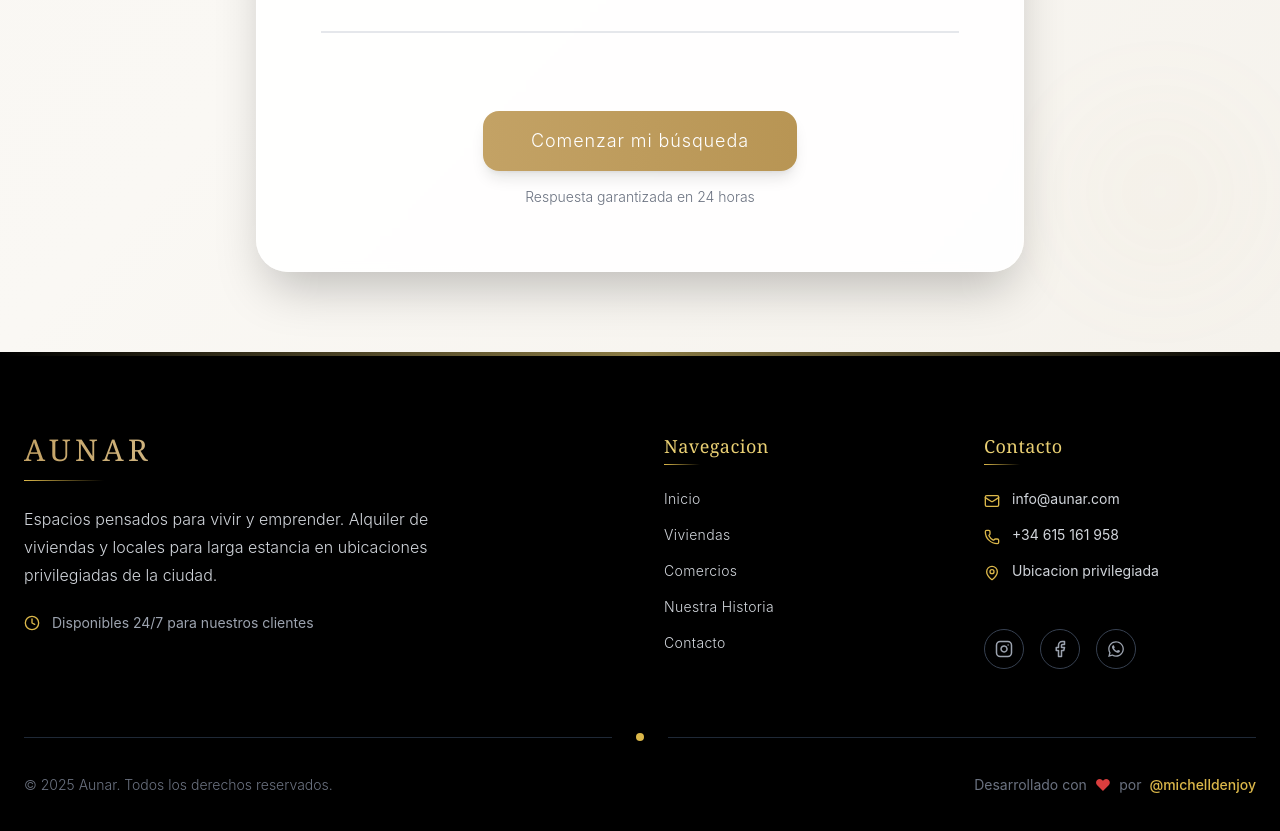
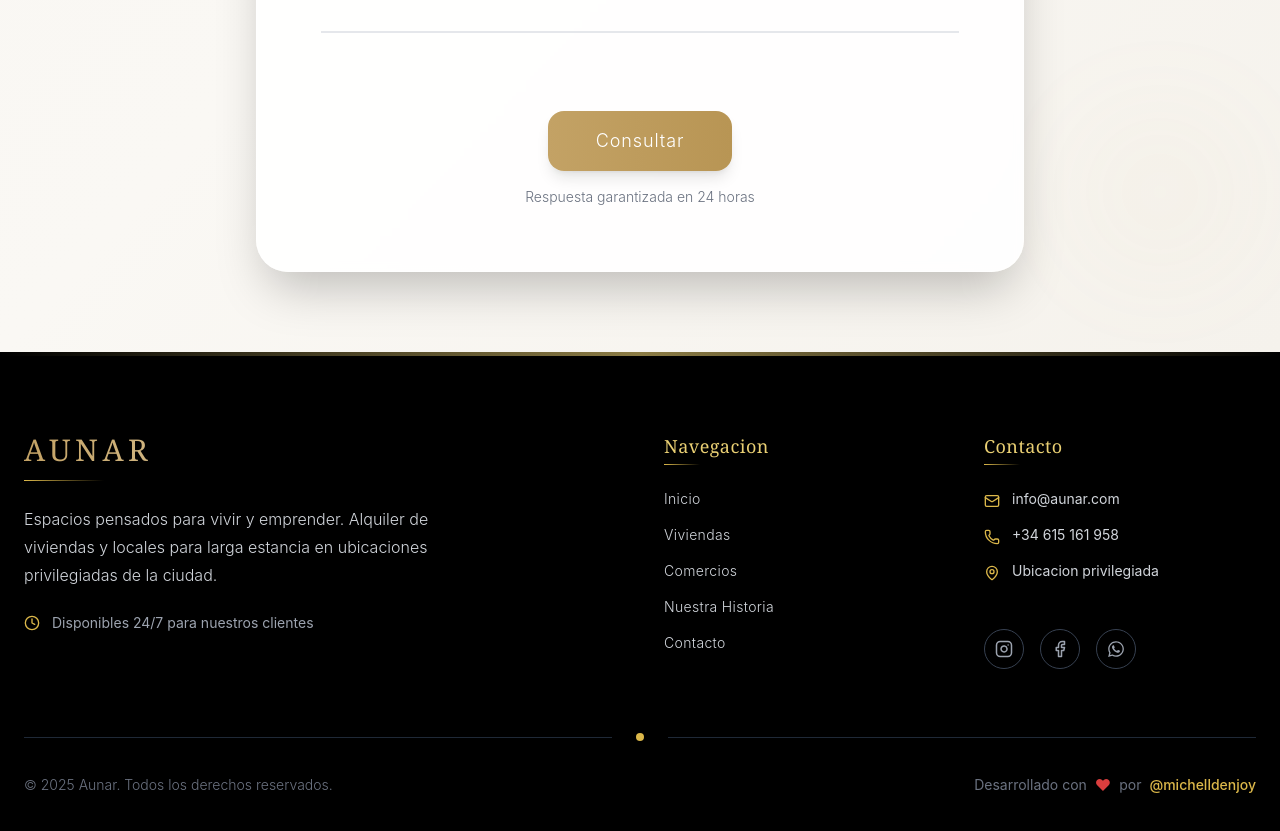
Before and after one commit to michelldenjoy/inmo, a React (Vite) app: page /contacto in a window 1280 px wide. Shown: the part 1040-1871 px from the top of the page. Built offline with nearby package versions, Linux system fonts and the light colour scheme.

Commit message:
contact button

```diff
--- a/src/Pages/Contacto.jsx
+++ b/src/Pages/Contacto.jsx
@@ -162,7 +162,7 @@ const Contacto = () => {
                   type="submit"
                   className="group relative inline-flex items-center justify-center px-12 py-4 bg-gradient-to-r from-[#c3a265] to-[#b89554] text-white text-lg font-light tracking-wider rounded-2xl shadow-lg hover:shadow-xl transform hover:-translate-y-0.5 transition-all duration-300 overflow-hidden"
                 >
-                  <span className="relative z-10">Comenzar mi búsqueda</span>
+                  <span className="relative z-10">Consultar</span>
                   <div className="absolute inset-0 bg-gradient-to-r from-[#b89554] to-[#a68643] transform scale-x-0 group-hover:scale-x-100 transition-transform duration-300 origin-left"></div>
                 </button>
                 <p className="mt-4 text-sm text-gray-500 font-light">
```
